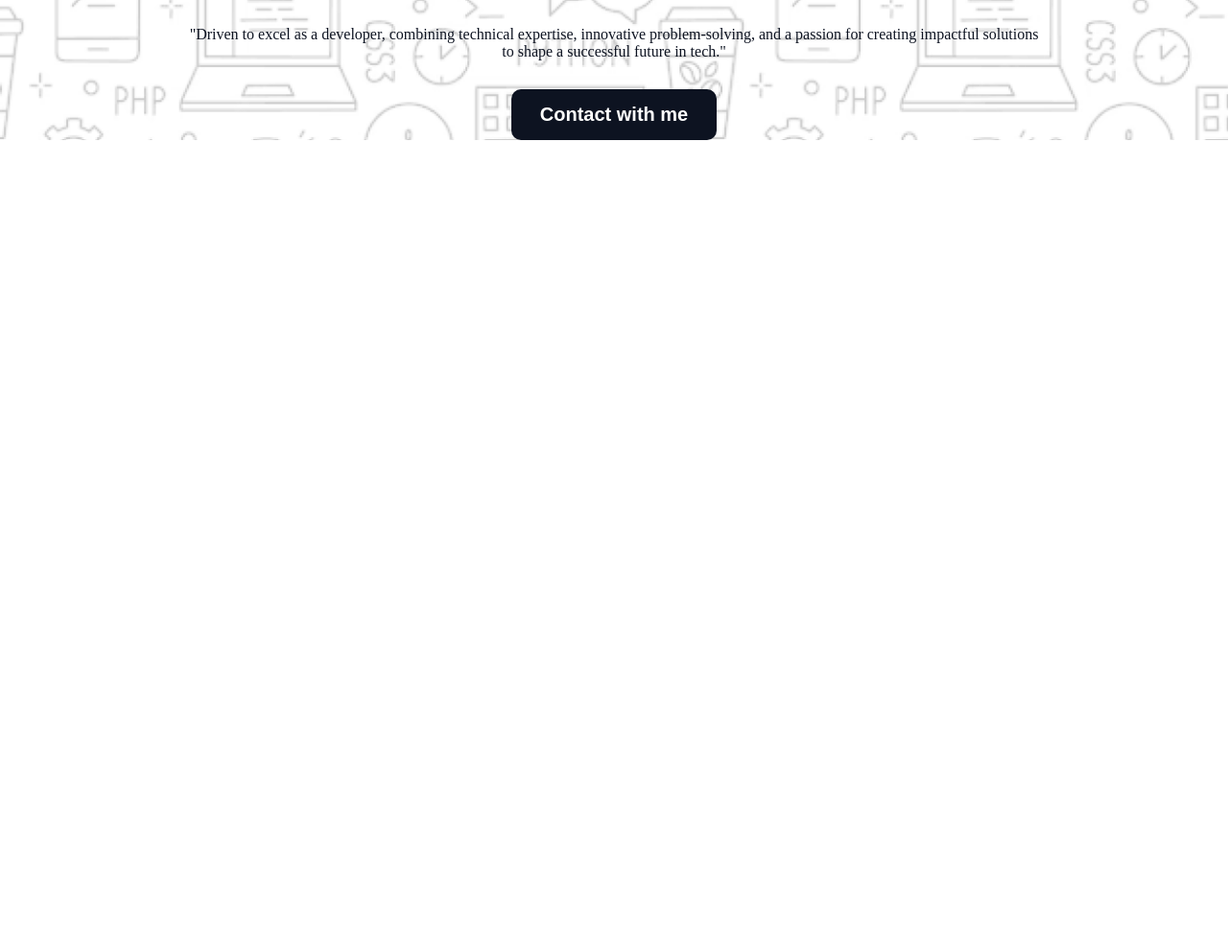
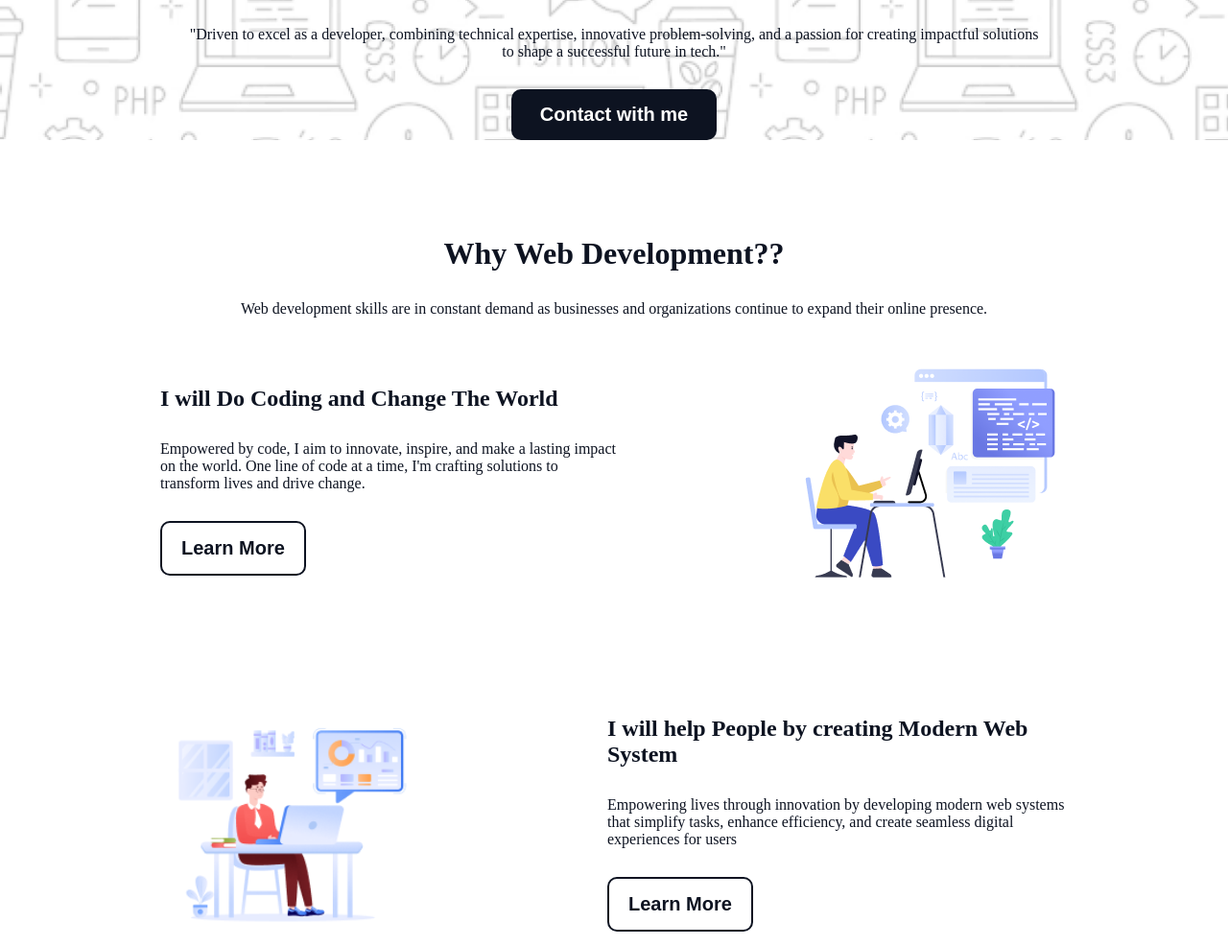
Before and after one commit to bishalsaha-official/Challenge-Begins, a plain HTML site: page index.html in a window 1280 px wide. Shown: the part 534-1520 px from the top of the page at 96% size. Before the commit the page ends 800 px from the top, so only its background shows below. Drawn offline with Linux system fonts and the light colour scheme; a web font is replaced by a local one.

Commit message:
Why Web Development Section

```diff
--- a/css/style.css
+++ b/css/style.css
@@ -29,6 +29,20 @@
     padding: 15px 30px;
     border-radius: 10px;
     border: 0;
+}
+
+.section-title{
+    font-size: 32px;
+    font-weight: 800;
+    color: #0D1321;
+    text-align: center;
+}
+
+.section-description{
+    font-size: 16px;
+    color: #0D1321;
+    margin: 30px 0;
+    text-align: center;
 }
 
 /* Header Section Styles */
@@ -70,3 +84,46 @@ nav{
     margin: 30px 0;
     padding: 0 50px;
 }
+
+/* Main Section styles */
+main{
+    max-width: 1140px;
+    margin: 0 auto;
+}
+
+main section{
+    margin: 100px 0;
+}
+
+/* Why Web Development Section Styles */
+.web-dev-container{
+    max-width: 946px;
+    margin: 50px auto;
+}
+
+.webdev-contents{
+    display: flex;
+    justify-content: space-between;
+    align-items: center;
+    margin-bottom: 100px;
+}
+
+.web-dev-items{
+    width: 480px;
+}
+
+.web-dev-profile{
+    width: 275px;
+}
+
+.web-items-title{
+    font-size: 24px;
+    font-weight: 700;
+    color: #0D1321;
+}
+
+.web-items-description{
+    font-size: 16px;
+    color: #0D1321;
+    margin: 30px 0;
+}
--- a/index.html
+++ b/index.html
@@ -28,7 +28,37 @@
 
      <!-- Main Section -->
       <main>
-
+        <!-- Why Web Development Section -->
+        <section class="web-dev">
+            <h2 class="section-title">Why Web Development??</h2>
+            <p class="section-description">Web development skills are in constant demand as businesses and organizations continue to expand their online presence.</p>
+            <div class="web-dev-container">
+                <div class="webdev-contents">
+                    <div class="web-dev-items">
+                        <h3 class="web-items-title">I will Do Coding and Change The World</h3>
+                        <p class="web-items-description">Empowered by code, I aim to innovate, inspire, and make a lasting impact on the world. One line of code at a time, I'm crafting solutions to transform lives and drive change.</p>
+                        <a href=""><button class="btn-primary">Learn More</button></a>
+                    </div>
+                    <img src="images/Layer_1.png" alt="" class="web-dev-profile">
+                </div>
+                <div class="webdev-contents">
+                    <img src="images/Group 3.png" alt="" class="web-dev-profile">
+                    <div class="web-dev-items">
+                        <h3 class="web-items-title">I will help People by creating Modern Web System</h3>
+                        <p class="web-items-description">Empowering lives through innovation by developing modern web systems that simplify tasks, enhance efficiency, and create seamless digital experiences for users</p>
+                        <a href=""><button class="btn-primary">Learn More</button></a>
+                    </div>
+                </div>
+                <div class="webdev-contents">
+                    <div class="web-dev-items">
+                        <h3 class="web-items-title">I will Do Coding and Change The World</h3>
+                        <p class="web-items-description">A passionate journey of a developer dedicated to using the power of coding to create innovative solutions, solve real-world problems, and make a meaningful impact on the world.</p>
+                        <a href=""><button class="btn-primary">Learn More</button></a>
+                    </div>
+                    <img src="images/Group 4.png" alt="" class="web-dev-profile">
+                </div>
+            </div>
+        </section>
       </main>
 
       <!-- Footer Section -->
```
